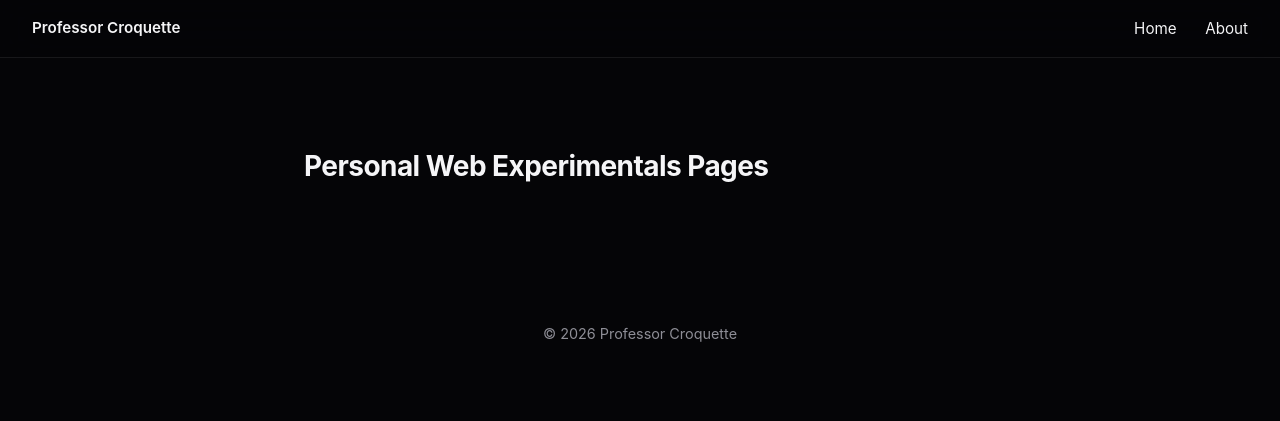
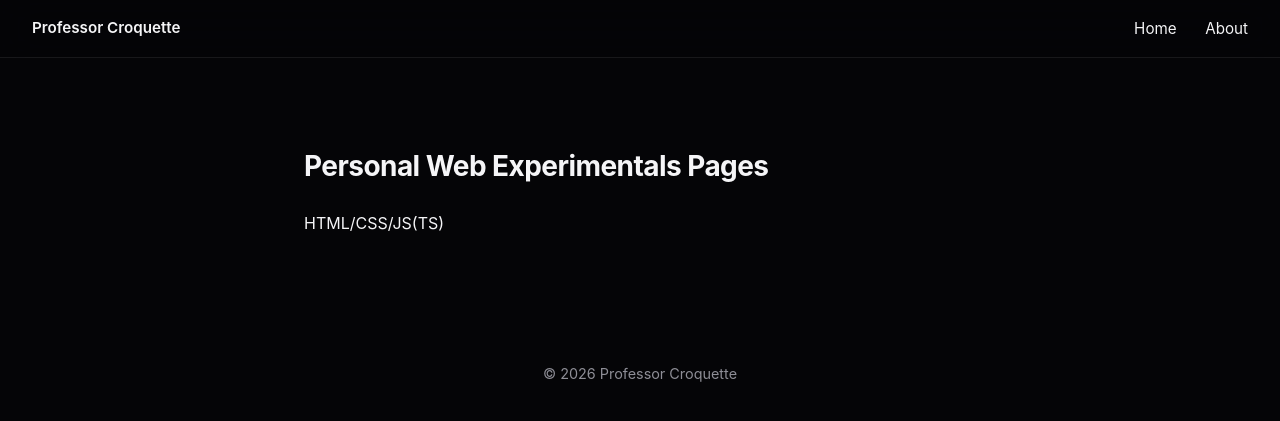
Before and after one commit to ProfessorCroquette/ProfessorCroquette.github.io, a Jekyll site: the page built from _projects/Personal-web-Experiment.markdown, in a window 1280 px wide. Shown: the top 421 px of the page. Built offline with Jekyll 4.4.1, drawn with Linux system fonts in a browser that asks for light colours.

Commit message:
Page stack

```diff
--- a/_layouts/project.html
+++ b/_layouts/project.html
@@ -6,5 +6,8 @@ layout: default
   {% if page.tech %}
   <p class="date">{{ page.tech }}</p>
   {% endif %}
+  {% if page.stack %}
+  <p class="stack">{{ page.stack }}</p>
+  {% endif %}
   {{ content }}
 </div>
```
